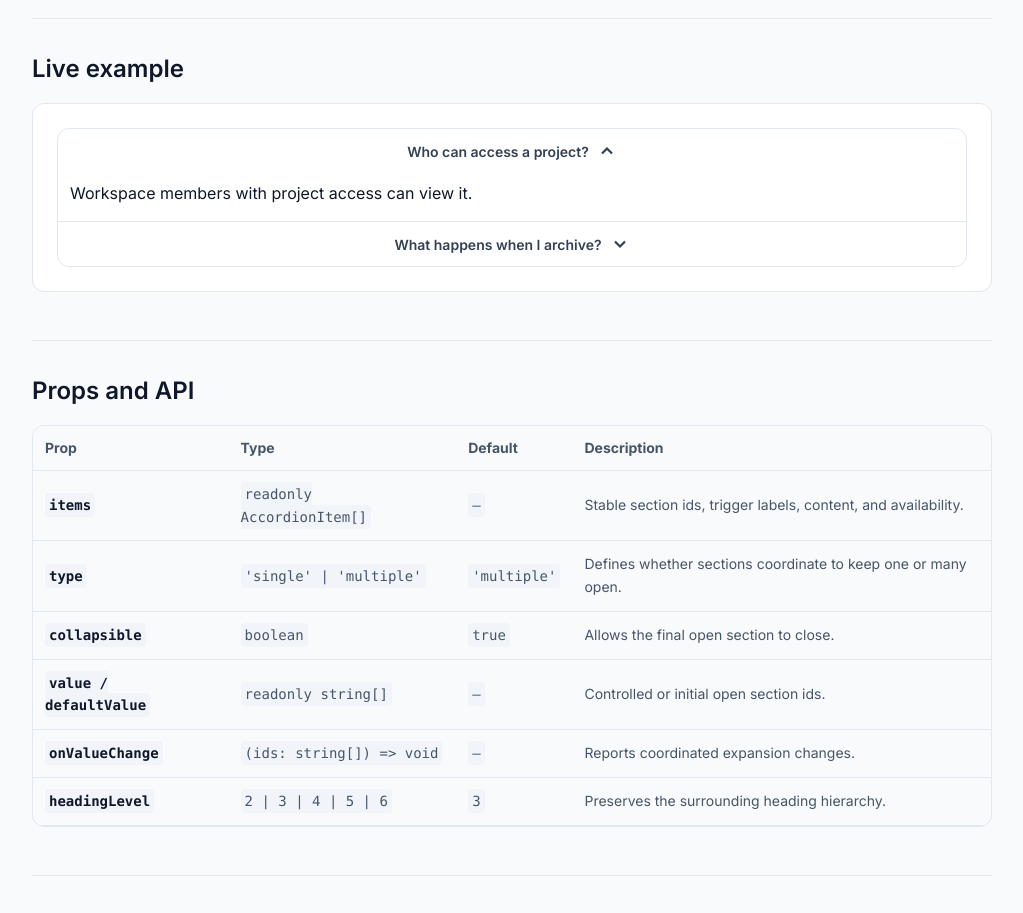
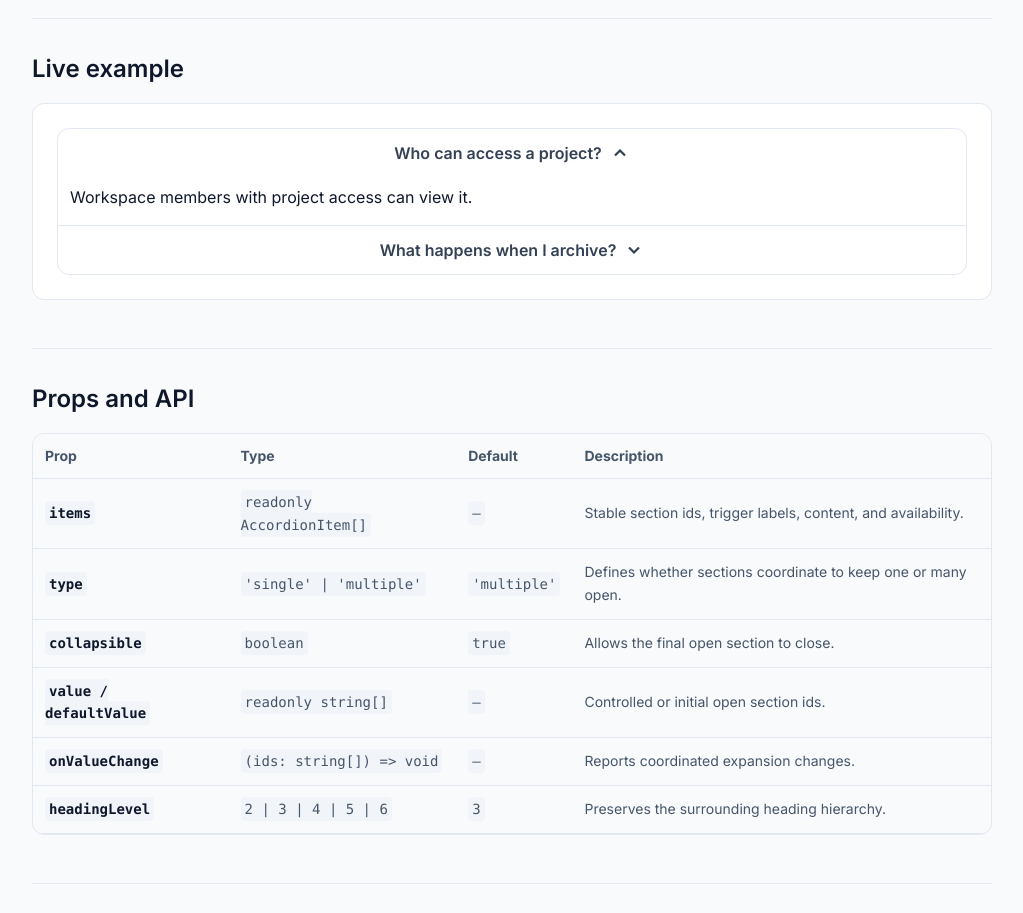
Before and after one commit to fmanuelos/bento-ui-demo, a React (Vite) app: page /docs/components/accordion in a window 1280 px wide. Shown: the part 920-1833 px from the top of the page, without its empty margins (256-1279 px from the left). Built offline with nearby package versions, Linux system fonts and the light colour scheme.

Commit message:
Increase disclosure trigger size
Update the Disclosure trigger button from the medium size to the large size variant for better visual emphasis and consistency with the expanded control styling.

```diff
--- a/src/components/Disclosure.tsx
+++ b/src/components/Disclosure.tsx
@@ -36,7 +36,7 @@ export function Disclosure({
   const trigger = (
     <Button
       variant="ghost"
-      size="medium"
+      size="large"
       {...buttonProps}
       disabled={disabled || busy}
       aria-expanded={expanded}
```
